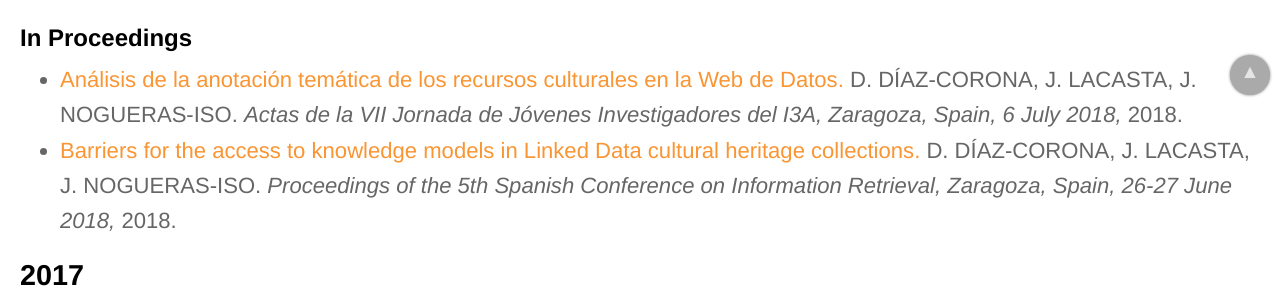
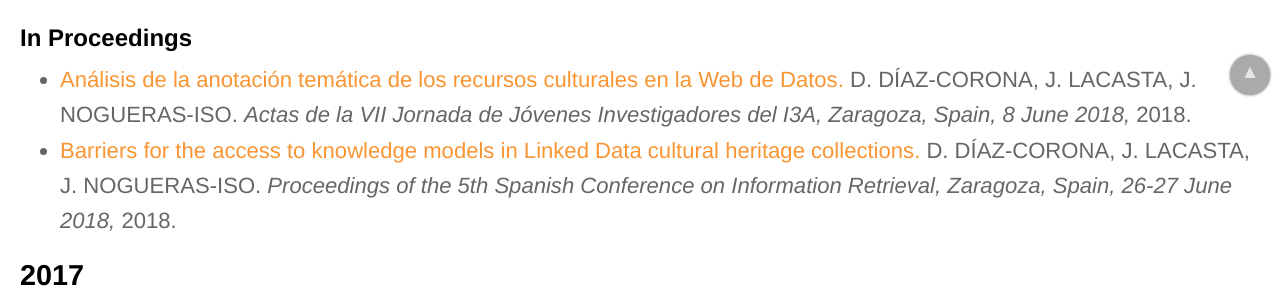
Before and after one commit to IAAA-Lab/IAAA-Lab.github.io, a Jekyll site: the page built from _staff/dayany.md, in a window 1280 px wide. Shown: the part 783-1079 px from the top of the page. Built offline with Jekyll 4.4.1, drawn with Linux system fonts in a browser that asks for light colours.

Commit message:
Update papers.yml

```diff
--- a/_data/papers.yml
+++ b/_data/papers.yml
@@ -37,7 +37,7 @@
 - title: "Análisis de la anotación temática de los recursos culturales en la Web de Datos"
   url: https://papiro.unizar.es/ojs/index.php/jji3a/article/view/2746
   authors: D. DÍAZ-CORONA, J. LACASTA, J. NOGUERAS-ISO
-  publication_conference: "Actas de la VII Jornada de Jóvenes Investigadores del I3A, Zaragoza, Spain, 6 July 2018"
+  publication_conference: "Actas de la VII Jornada de Jóvenes Investigadores del I3A, Zaragoza, Spain, 8 June 2018"
   year: 2018
 # -------------------
 - title: "Barriers for the access to knowledge models in Linked Data cultural heritage collections"
```
